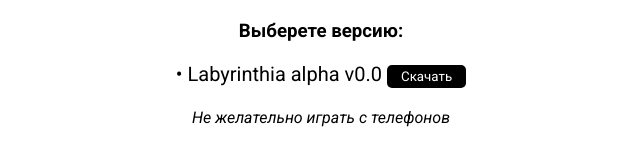
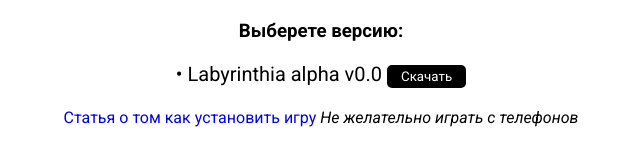
Before and after one commit to Qjkey/labyrinthia, a plain HTML site: page d.html in a window 1280 px wide. Shown: the part 69-234 px from the top of the page, without its empty margins (319-959 px from the left). Drawn offline with Linux system fonts and the light colour scheme.

Commit message:
Update d.html

```diff
--- a/d.html
+++ b/d.html
@@ -37,6 +37,7 @@
         <p><img width="200px" src='logo.png' alt='image'></p>
         <h3>Выберете версию:</h3>
         <p class="p1"> • Labyrinthia alpha v0.0    <a href="Labyrinthia alpha v0.0.zip"><button class="btn">Скачать</button></a></p>
+        <a href="https://telegra.ph/Kak-skachat-Labyrinthia-07-08">Статья о том как установить игру</a>
         <i>Не желательно играть с телефонов</i>
     </body>
 </html>
```
